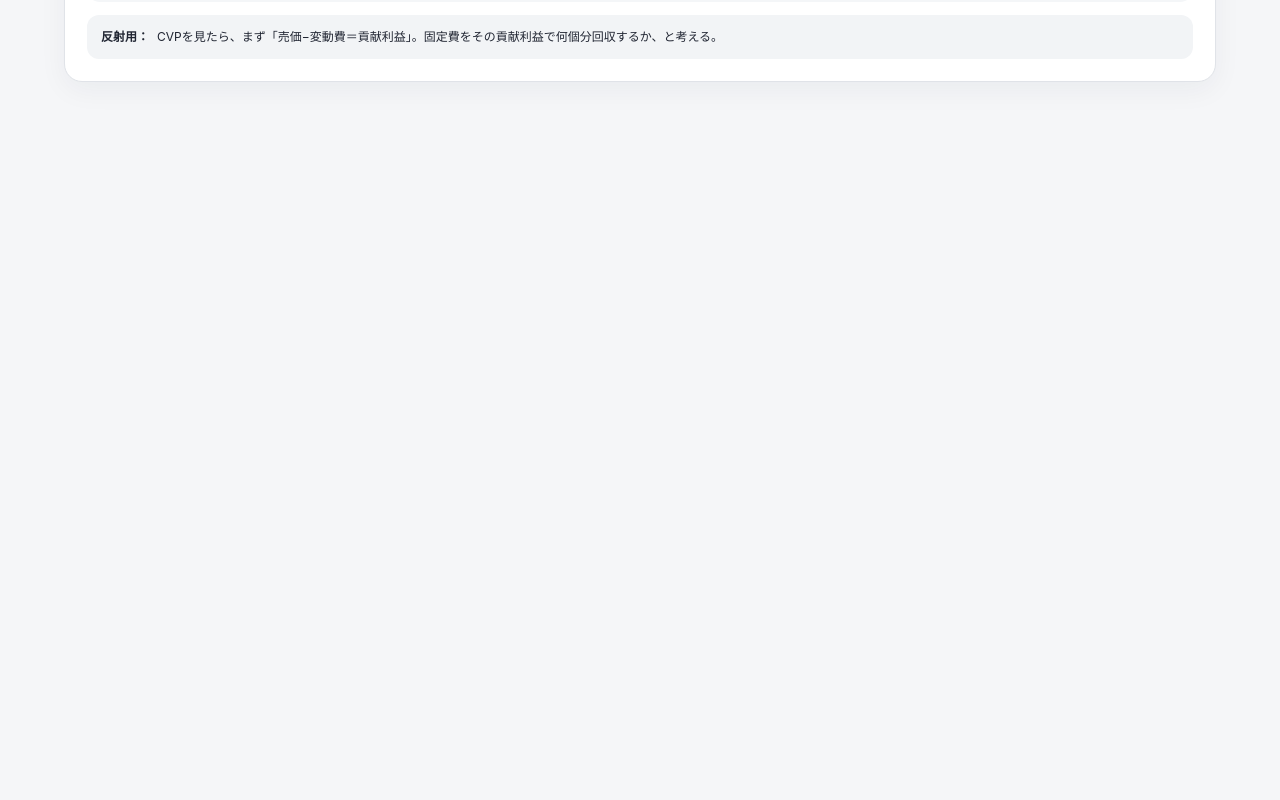
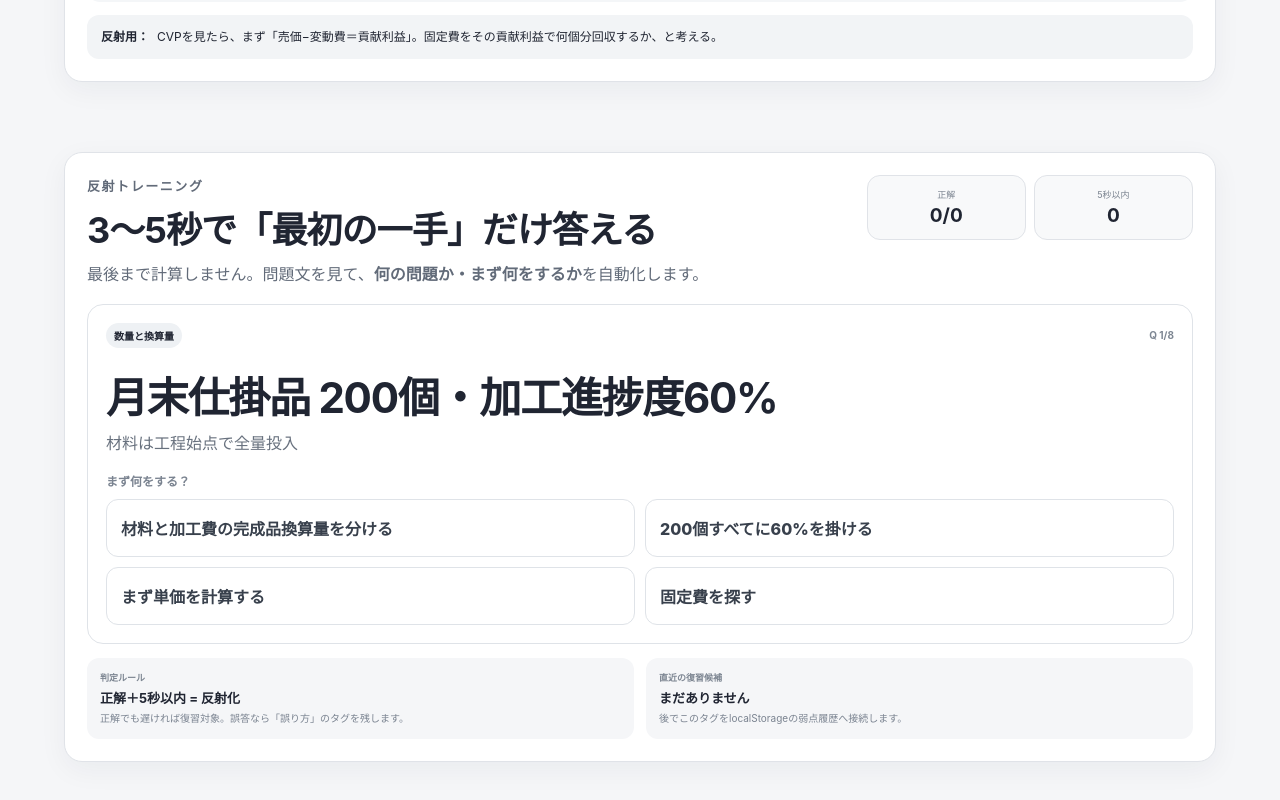
Before and after one commit to butyukunn82/boki2-cost-learning, a React (Vite) app: page / in a window 1280 px wide. Shown: the part 7445-8245 px from the top of the page. Before the commit the page ends 7597 px from the top, so only its background shows below. Built offline with nearby package versions, Linux system fonts and the light colour scheme.

Commit message:
feat: mount first-move reflex trainer

```diff
--- a/src/main.tsx
+++ b/src/main.tsx
@@ -6,6 +6,7 @@ import VarianceLab from './features/VarianceLab'
 import OverheadVarianceLab from './features/OverheadVarianceLab'
 import DirectCostingLab from './features/DirectCostingLab'
 import CvpLab from './features/CvpLab'
+import FirstMoveTrainer from './features/FirstMoveTrainer'
 import './styles/app.css'
 import './styles/flow-fix.css'
 import './styles/process-lab.css'
@@ -13,6 +14,7 @@ import './styles/variance-lab.css'
 import './styles/overhead-lab.css'
 import './styles/direct-costing-lab.css'
 import './styles/cvp-lab.css'
+import './styles/first-move-trainer.css'
 
 ReactDOM.createRoot(document.getElementById('root')!).render(
   <React.StrictMode>
@@ -23,6 +25,7 @@ ReactDOM.createRoot(document.getElementById('root')!).render(
       <OverheadVarianceLab />
       <DirectCostingLab />
       <CvpLab />
+      <FirstMoveTrainer />
     </div>
   </React.StrictMode>,
 )
```
